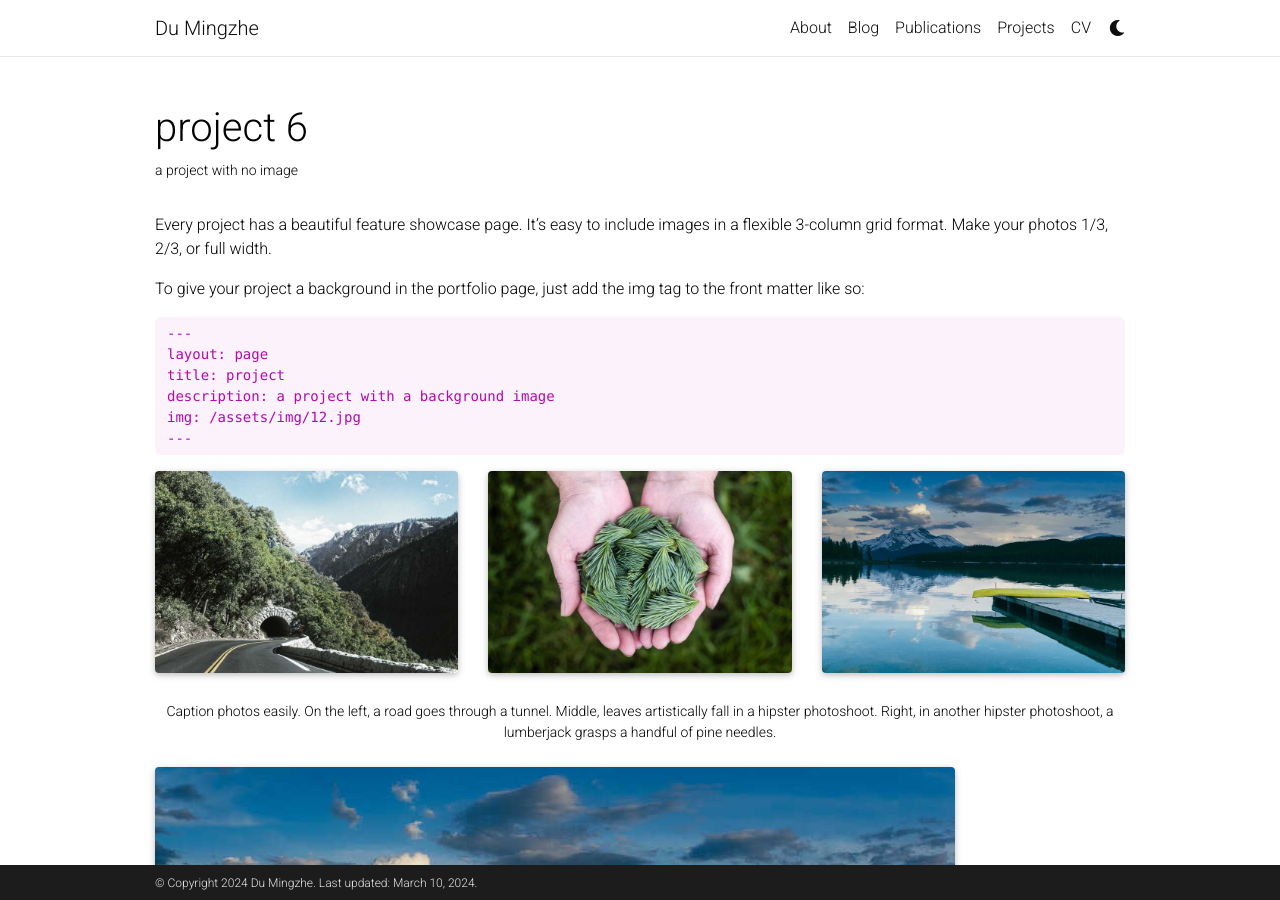
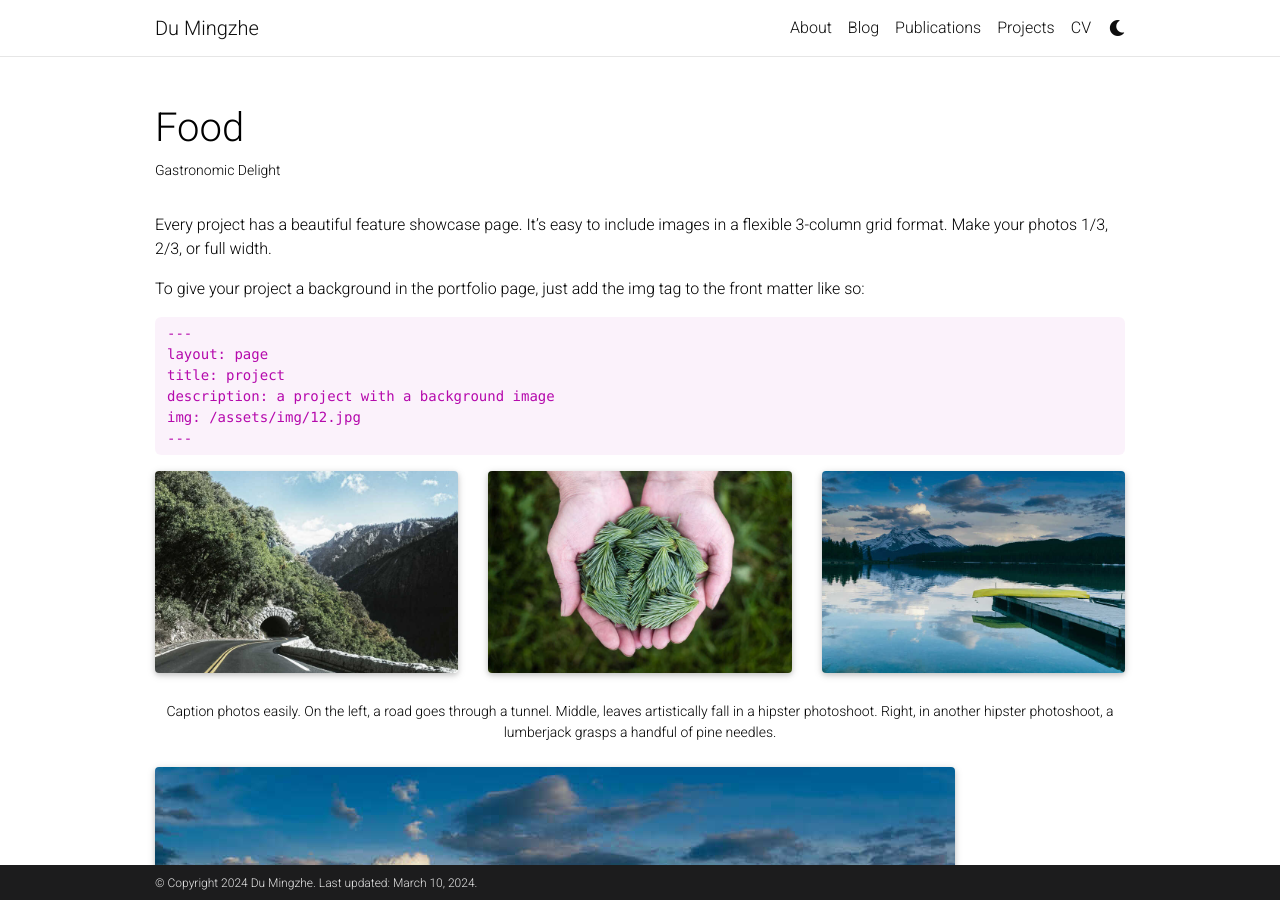
Before and after one commit to Elfsong/elfsong.github.io-, a Jekyll site: the page built from _projects/food.md, in a window 1280 px wide and 900 px high. Built offline with Jekyll 4.4.1, drawn with Linux system fonts in a browser that asks for light colours; full-size pictures stand in for the smaller copies a plugin makes; comment, search, counter and statistics services are not loaded; a style sheet for code colours, icons or effects is not loaded.

Commit message:
Update food

```diff
--- a/_projects/6_project.md
+++ b/_projects/food.md
@@ -1,8 +1,8 @@
 ---
 layout: page
-title: project 6
-description: a project with no image
-img: assets/img/6.jpg
+title: Food
+description: Gastronomic Delight
+img: assets/img/food.jpg
 importance: 3
 category: fun
 ---
```
Also changed, not shown: 1 other file.
